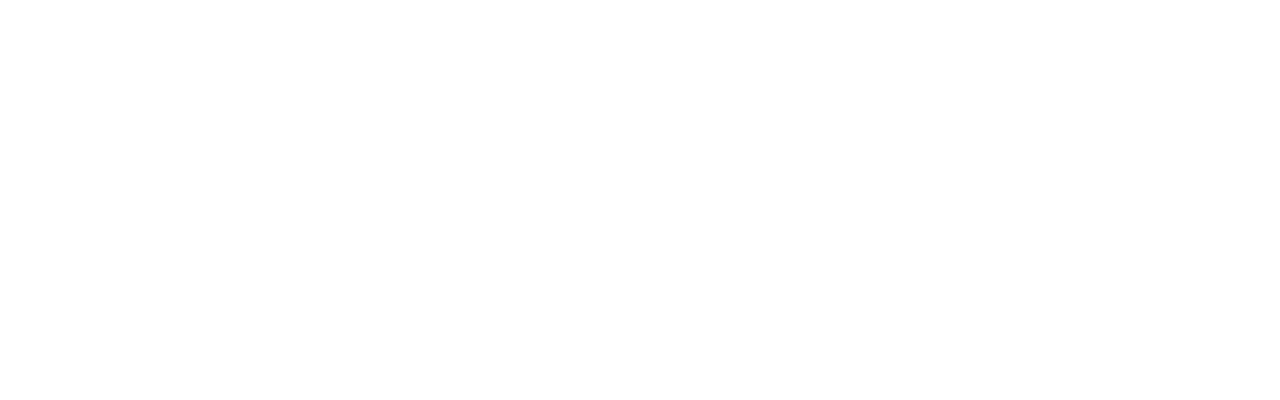
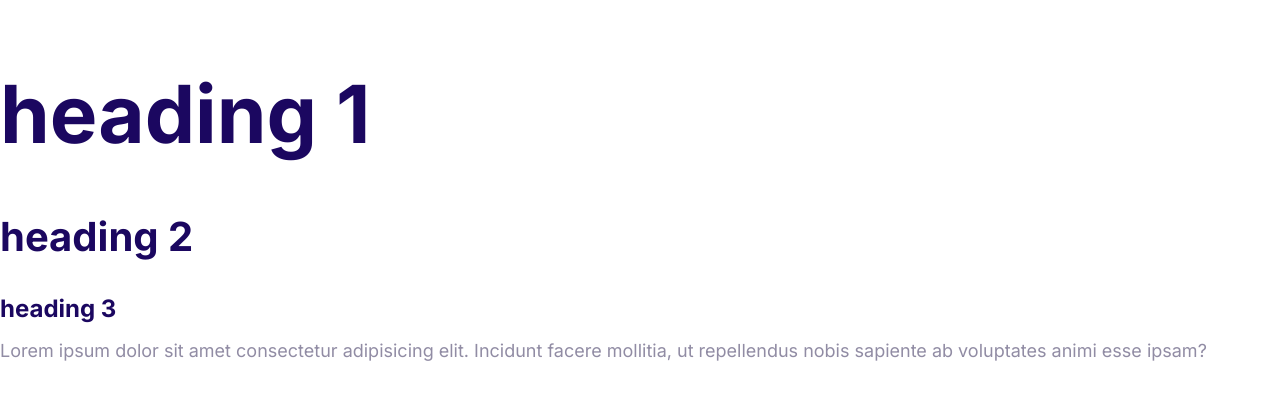
Before and after one commit to HPT24/Leiko-Pilates, a plain HTML site: page index.html in a window 1280 px wide. Drawn offline with Linux system fonts and the light colour scheme.

Commit message:
define the font styles

```diff
--- a/CSS/styles.css
+++ b/CSS/styles.css
@@ -1,3 +1,7 @@
+html {
+    font-size: 62.5%;
+}
+
 :root {
     --color-primary: #565264;
     --color-secondary: #706677;
@@ -5,3 +9,52 @@
     --color-headings: #1b0760;
     --color-body: #918ca4;
 }
+
+body {
+    font-family: inter, Arial, Helvetica, sans-serif;
+    font-size: 2.4rem;
+    line-height: 1.5;
+    color: var(--color-body);
+
+}
+
+h1, h2, h3 {
+    color: var(--color-headings);
+    margin-bottom: 1rem;
+}
+
+h1 {
+    font-size: 7rem;
+}
+
+h2 {
+    font-size: 4rem;
+}
+
+h3 {
+    font-size: 3rem;
+
+}
+
+p {
+    margin-top: 0;
+}
+
+@media screen and (min-width:1024px) {
+    body {
+        font-size: 1.8rem;
+    }
+
+    h1 {
+        font-size: 8rem;
+    }
+
+    h2 {
+        font-size: 4rem;
+    }
+
+    h3 {
+        font-size: 2.4rem;
+    }
+
+}
--- a/index.html
+++ b/index.html
@@ -4,6 +4,7 @@
     <meta charset="UTF-8" />
     <meta name="viewport" content="width=device-width, initial-scale=1.0" />
     <title>Document</title>
+
     <link rel="preconnect" href="https://fonts.googleapis.com" />
     <link rel="preconnect" href="https://fonts.gstatic.com" crossorigin />
     <link
@@ -12,5 +13,10 @@
     <link rel="stylesheet" href="CSS/normalize.css" />
     <link rel="stylesheet" href="CSS/styles.css" />
   </head>
-  <body></body>
+  <body>
+    <h1>heading 1</h1>
+    <h2>heading 2</h2>
+    <h3>heading 3</h3>
+    <p>Lorem ipsum dolor sit amet consectetur adipisicing elit. Incidunt facere mollitia, ut repellendus nobis sapiente ab voluptates animi esse ipsam?</p>
+  </body>
 </html>
```
